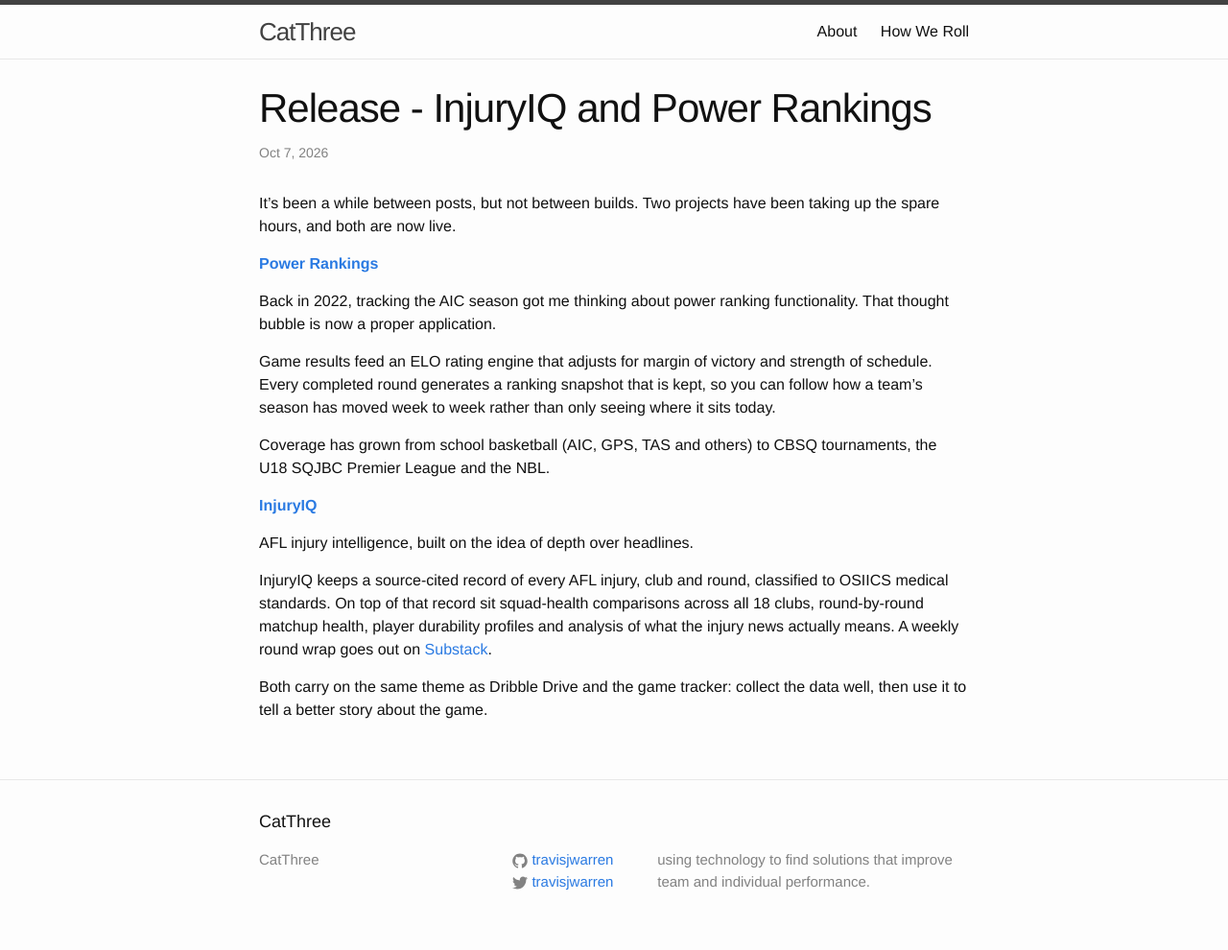
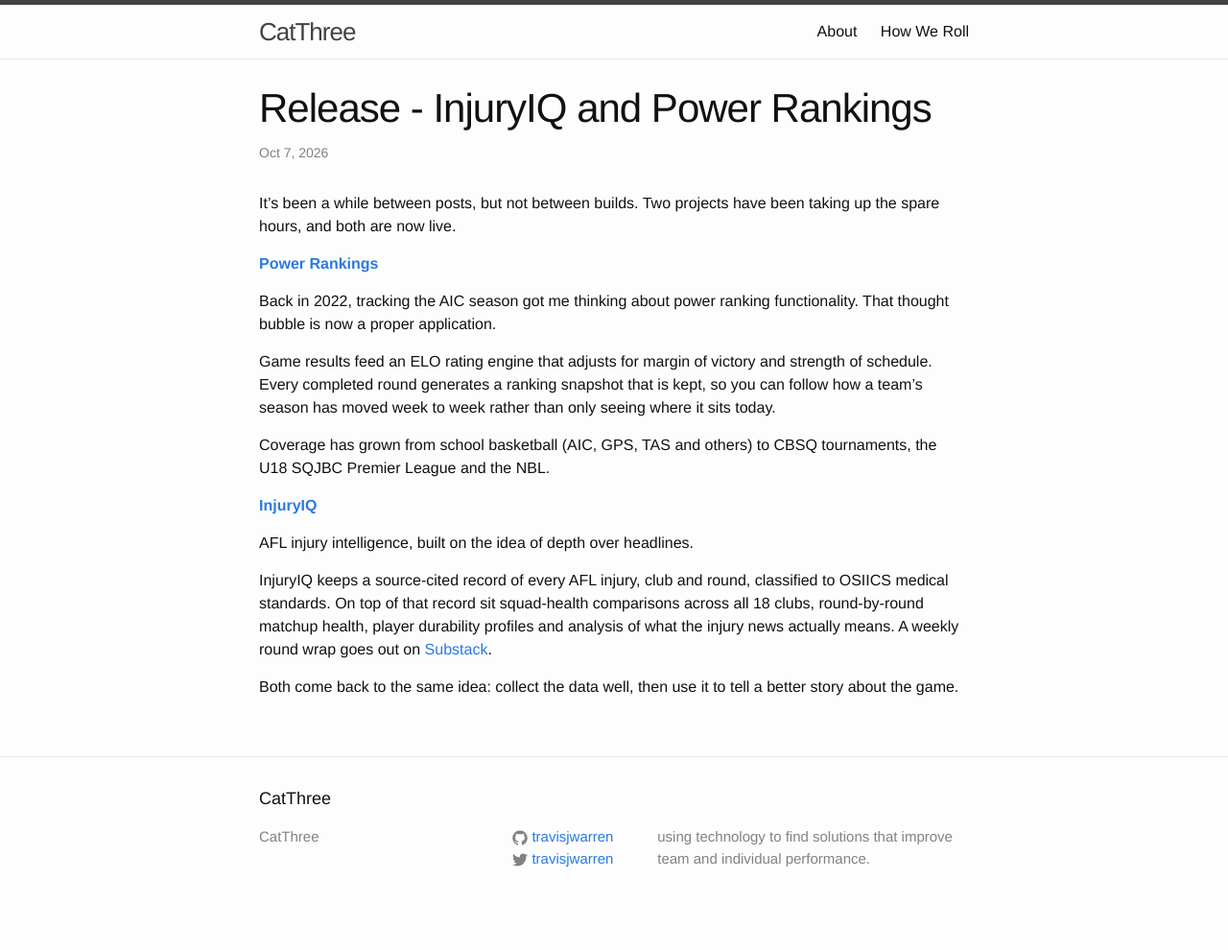
Before and after one commit to travisjwarren/travisjwarren.github.io, a Jekyll site: the page built from _posts/2026-10-07-injuryiq-and-power-rankings.markdown, in a window 1280 px wide. Shown: the whole page at 96% size. Built offline with Jekyll 4.4.1, drawn with Linux system fonts in a browser that asks for light colours; after the commit the page ends 966 px from its top, so only the background shows below that.

Commit message:
Reword closing line of release post
Co-Authored-By: Claude Opus 5.5 <noreply@anthropic.com>
Claude-Session: https://claude.ai/code/session_01JnBscBsGZRuskxZXfHcf1j

```diff
--- a/_posts/2026-10-07-injuryiq-and-power-rankings.markdown
+++ b/_posts/2026-10-07-injuryiq-and-power-rankings.markdown
@@ -20,4 +20,4 @@ AFL injury intelligence, built on the idea of depth over headlines.
 
 InjuryIQ keeps a source-cited record of every AFL injury, club and round, classified to OSIICS medical standards. On top of that record sit squad-health comparisons across all 18 clubs, round-by-round matchup health, player durability profiles and analysis of what the injury news actually means. A weekly round wrap goes out on [Substack](https://injuryiq.substack.com).
 
-Both carry on the same theme as Dribble Drive and the game tracker: collect the data well, then use it to tell a better story about the game.
+Both come back to the same idea: collect the data well, then use it to tell a better story about the game.
```
